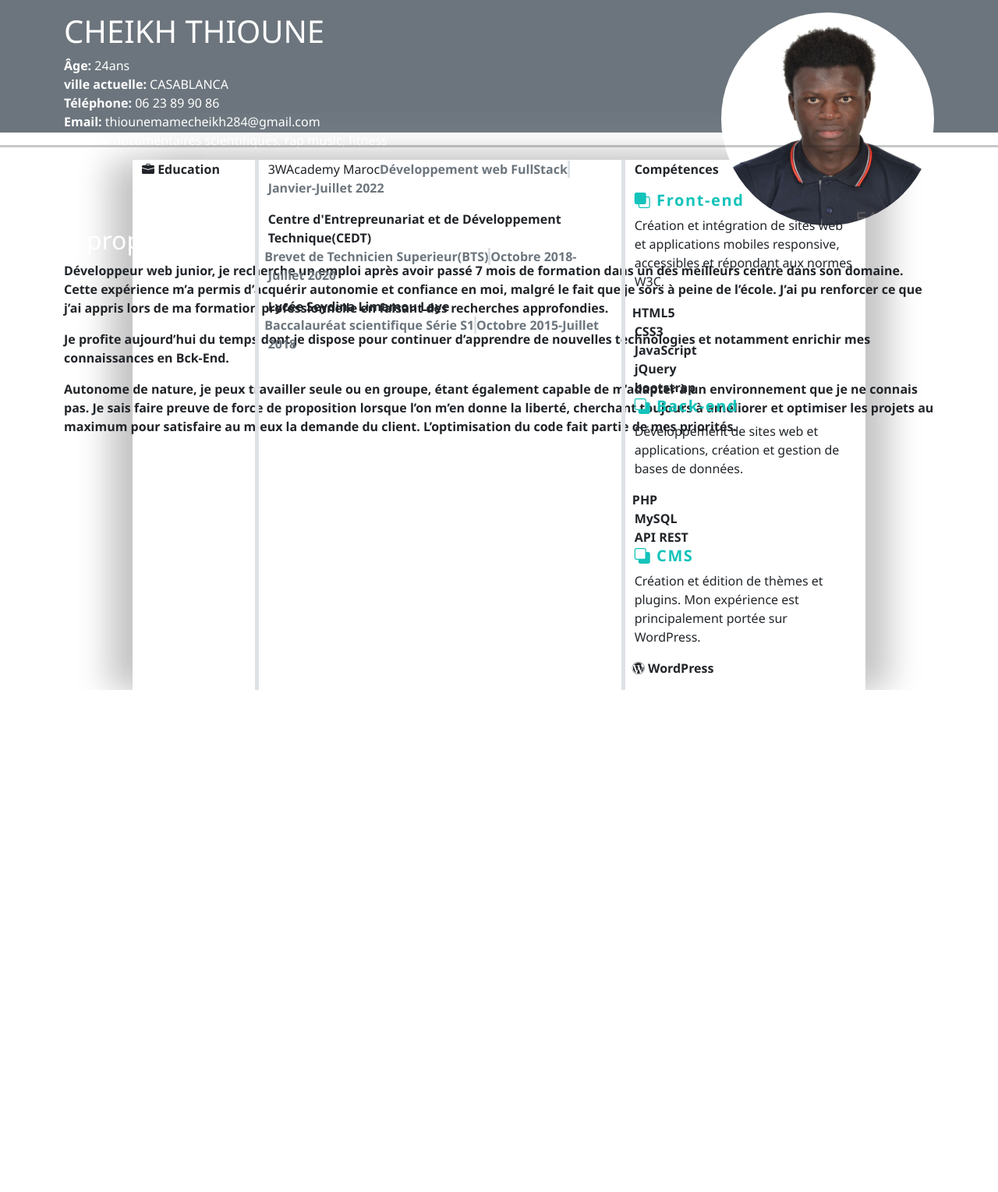
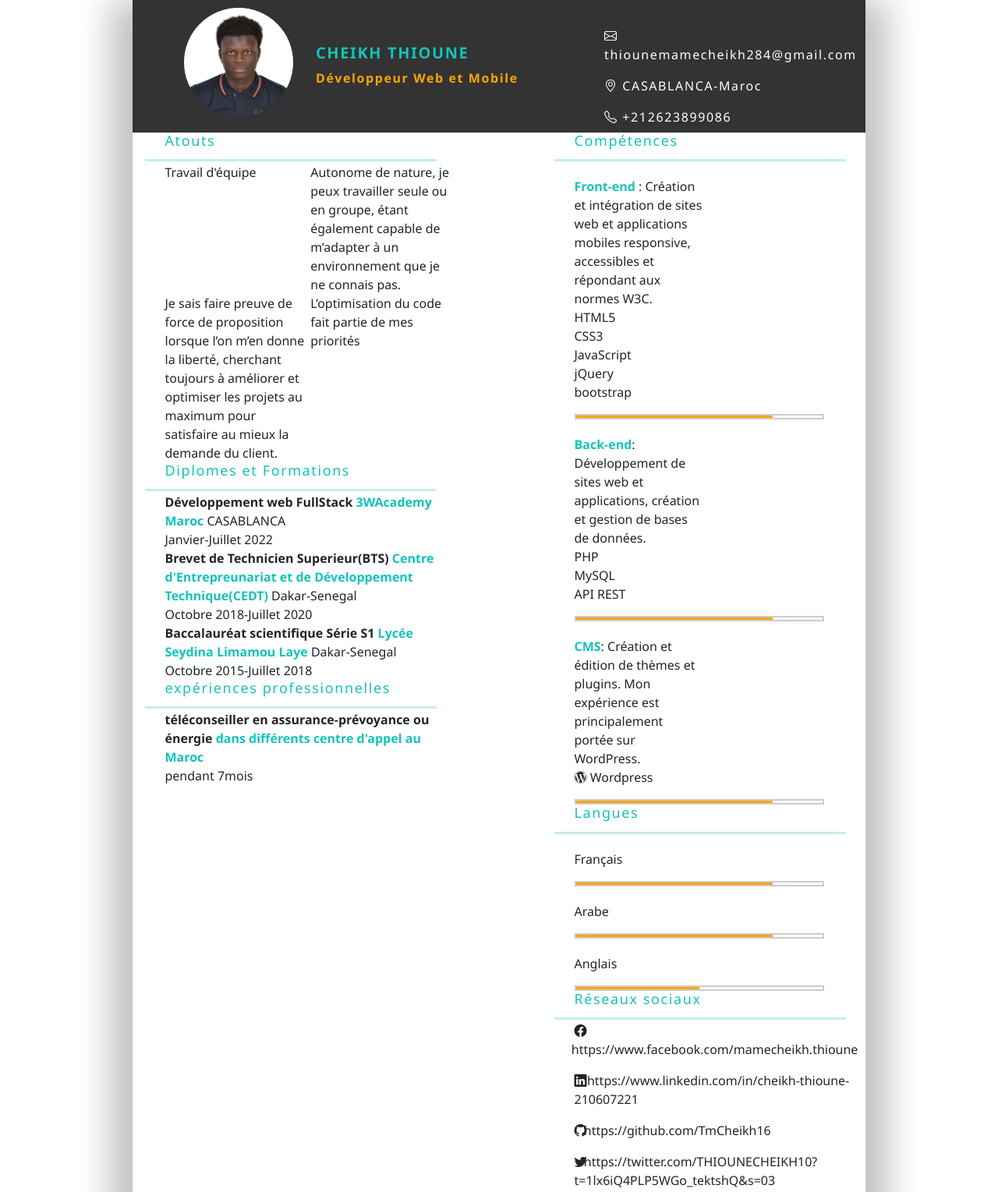
Before and after one commit to TmCheikh16/cvnumerique, a plain HTML site: page index.html in a window 1280 px wide. Shown: the top 1529 px of the page at 78% size. Before the commit the page ends 885 px from the top, so only its background shows below. Drawn offline with Linux system fonts and the light colour scheme; files whose address does not match are found by name.

Commit message:
Update index.html

```diff
--- a/index.html
+++ b/index.html
@@ -5,112 +5,135 @@
     <meta charset="UTF-8">
     <meta http-equiv="X-UA-Compatible" content="IE=edge">
     <meta name="viewport" content="width=device-width, initial-scale=1.0">
-    <title>cheikh-cv-inline</title>
+    <title>cheikh-thioune</title>
     <link rel="stylesheet" href="css/bootstrap.min.css">
     <link rel="stylesheet" href="css/bootstrap-icons.css">
     <link rel="stylesheet" href="css/style.css">
 </head>
 
 <body>
-    <header class="bg-secondary py-3">
-        <div class="container">
-            <div class="row">
-                <div class="col-md-6">
-                    <h1>CHEIKH THIOUNE</h1>
-                    <p>
-                        <b>Âge: </b> 24ans <br>
-                        <b>ville actuelle:</b> CASABLANCA <br>
-                        <b> Téléphone:</b> 06 23 89 90 86 <br>
-                        <b> Email:</b> thiounemamecheikh284@gmail.com <br>
-                        <b>Hobies:</b> documentaires scientifiques, rap music, fitness
-                    </p>
+    <main>
+        <header>
+            <div class="photo">
+                <img src="images/11.jpg" alt="profil" width="100%" height="100%">
+            </div>
+            <div class="descrip">
+                <h3>CHEIKH THIOUNE</h3>
+                <p class="post"> Développeur Web et Mobile </p>
+            </div>
+            <div class="right">
+                <p><i class="bi bi-envelope"></i> thiounemamecheikh284@gmail.com</p>
+                <p><i class="bi bi-geo-alt"></i> CASABLANCA-Maroc</p>
+                <p><i class="bi bi-telephone"></i> +212623899086</p>
+            </div>
+        </header>
+        <section class="section-left">
+            <h4>Atouts</h4>
+            <hr class="light">
+            <div class="atouts">
+                <div>Travail d'équipe</div>
+                <div> Autonome de nature, je peux travailler seule ou en groupe, étant également capable de m’adapter à un environnement que je ne connais pas.</div>
+                <div>Je sais faire preuve de force de proposition lorsque l’on m’en donne la liberté, cherchant toujours à améliorer et optimiser les projets au maximum pour satisfaire au mieux la demande du client. </div>
+                <div> L’optimisation du code fait partie de mes priorités</div>
+            </div>
+            <h4>Diplomes et Formations</h4>
+            <hr class="light">
+            <div class="div">
+                <div>
+                    <b> Développement web FullStack</b>
+                    <strong>3WAcademy Maroc </strong> CASABLANCA <br>Janvier-Juillet 2022
                 </div>
-                <div class="col-md-6 text-end">
-                    <img src="images/11.jpg" alt="mon-image" width="50%" class="rounded-circle">
+                <div>
+                    <b> Brevet de Technicien Superieur(BTS)</b>
+                    <strong>Centre d'Entrepreunariat et de Développement Technique(CEDT) </strong> Dakar-Senegal <br>Octobre 2018-Juillet 2020
+                </div>
+                <div>
+                    <b> Baccalauréat scientifique Série S1</b>
+                    <strong>Lycée Seydina Limamou Laye </strong> Dakar-Senegal <br>Octobre 2015-Juillet 2018
                 </div>
             </div>
-            <div class="row">
-                <div class="col-md-12">
-                    <h2> A propos de moi</h2>
-                    <p class="fw-bold text-dark"> Développeur web junior, je recherche un emploi après avoir passé 7 mois de formation dans un des meilleurs centre dans son domaine. Cette expérience m’a permis d’acquérir autonomie et confiance en moi, malgré le fait que je sors à
-                        peine de l’école. J’ai pu renforcer ce que j’ai appris lors de ma formation professionnelle en faisant des recherches approfondies.
-                    </p>
-                    <p class="fw-bold text-dark">
-                        Je profite aujourd’hui du temps dont je dispose pour continuer d’apprendre de nouvelles technologies et notamment enrichir mes connaissances en Bck-End.
-                    </p>
-                    <p class="fw-bold text-dark">
-                        Autonome de nature, je peux travailler seule ou en groupe, étant également capable de m’adapter à un environnement que je ne connais pas. Je sais faire preuve de force de proposition lorsque l’on m’en donne la liberté, cherchant toujours à améliorer et
-                        optimiser les projets au maximum pour satisfaire au mieux la demande du client. L’optimisation du code fait partie de mes priorités.
-                    </p>
+            <h4>expériences professionnelles</h4>
+            <hr class="light">
+            <div class="div">
+                <div>
+                    <b>téléconseiller en assurance-prévoyance ou énergie </b>
+                    <strong> dans différents centre d'appel au Maroc </strong> <br> pendant 7mois
+                </div>
+                <div>
+                    <b> </b>
+                    <strong> </strong> <br>
                 </div>
             </div>
-        </div>
-    </header>
-    <hr size="5" class="text-dark">
-    <main>
-        <section>
-            <div class="container">
-                <div class="row">
-                    <div class="col-md-2">
-                        <p class="fw-bold text-dark"><i class="bi bi-briefcase-fill"></i> Education
-                        </p>
+        </section>
+
+        <section class="section-right">
+            <h4>Compétences</h4>
+            <hr class="light">
+            <div class="skls">
+                <div class="po">
+                    <p><strong>Front-end</strong> : Création et intégration de sites web et applications mobiles responsive, accessibles et répondant aux normes W3C. <br> HTML5 <br> CSS3 <br> JavaScript <br> jQuery <br> bootstrap </p>
+                    <div class="cool">
+                        <div style="width: 80%;" class="niveau"></div>
                     </div>
-                    <div class="col-md-6 border-start border-5 bg-secondary.bg-gradient >
-                       <p class" fw-bold text-dark "> 3WAcademy Maroc
-                            <span class="fw-bold text-muted !imprtant border-end border-3 "> Développement web FullStack</span><span class=" fw-bold text-muted !imprtant "> Janvier-Juillet 2022</span>
-                        </p>
-                        <p>
-                            <p class="fw-bold text-dark "> Centre d'Entrepreunariat et de Développement Technique(CEDT) <br>
-                                <span class="fw-bold text-muted !imprtant border-end border-3 "> Brevet de Technicien Superieur(BTS)</span><span class=" fw-bold text-muted !imprtant "> Octobre 2018-Juillet 2020</span>
-                            </p>
-                            <p>
-                                <p class="fw-bold text-dark "> Lycée Seydina Limamou Laye <br>
-                                    <span class="fw-bold text-muted !imprtant border-end border-3 "> Baccalauréat scientifique Série S1</span><span class=" fw-bold text-muted !imprtant "> Octobre 2015-Juillet 2018</span>
-                                </p>
-                            </p>
-                        </p>
+                </div>
+                <div class="po">
+                    <p><strong>Back-end</strong>: Développement de sites web et applications, création et gestion de bases de données. <br> PHP <br> MySQL <br> API REST </p>
+                    <div class="cool">
+                        <div style="width: 80%;" class="niveau"></div>
                     </div>
-                    <div class="col-md-4 border-start border-5 pb-3 ">
-                        <p class="fw-bold text-dark "> Compétences</p>
-                        <h3>
-                            <i class="bi bi-front "></i> Front-end
-                        </h3>
-                        <P class=" fw-400 text-dark ">
-                            Création et intégration de sites web et applications mobiles responsive, accessibles et répondant aux normes W3C.
-                        </P>
-                        <span class=" fw-bold text-dark ">
-                            HTML5 <br>
-                            CSS3 <br>
-                            JavaScript <br>
-                            jQuery <br>
-                            bootstrap <br>
-                        </span>
-                        <h3>
-                            <i class="bi bi-back "></i> Back-end
-                        </h3>
-                        <p class="fw-400 text-dark ">
-                            Développement de sites web et applications, création et gestion de bases de données.
-                        </p>
-                        <span class="fw-bold text-dark ">
-                            PHP <br>
-                            MySQL <br>
-                            API REST <br>
-                        </span>
-                        <h3>
-                            <i class="bi bi-back "></i> CMS
+                </div>
+                <div class="po">
+                    <p><strong>CMS</strong>: Création et édition de thèmes et plugins. Mon expérience est principalement portée sur WordPress. <br>
 
-                        </h3>
-                        <p class="fw-400 text-dark ">
-                            Création et édition de thèmes et plugins. Mon expérience est principalement portée sur WordPress.
-
-                        </p>
-                        <span class="fw-bold text-dark ">
-                            <i class="bi bi-wordpress "></i> WordPress
-                        </span>
+                        <i class="bi bi-wordpress"></i> Wordpress </p>
+                    <div class="cool">
+                        <div style="width: 80%;" class="niveau"></div>
                     </div>
                 </div>
             </div>
+            <h4>Langues</h4>
+            <hr class="light">
+            <div class="skls">
+                <div class="po">
+                    <p>Français</p>
+                    <div class="cool">
+                        <div style="width: 80%;" class="niveau"></div>
+                    </div>
+                </div>
+                <div class="po">
+                    <p>Arabe</p>
+                    <div class="cool">
+                        <div style="width: 80%;" class="niveau"></div>
+                    </div>
+                </div>
+                <div class="po">
+                    <p>Anglais</p>
+                    <div class="cool">
+                        <div style="width: 50%;" class="niveau"></div>
+                    </div>
+                </div>
+            </div>
+            <h4>Réseaux sociaux</h4>
+            <hr class="light">
+            <div class="interet">
+                <p><i class="bi bi-facebook"></i> <span>https://www.facebook.com/mamecheikh.thioune</span></p>
+                <p><i class="bi bi-linkedin"></i> <span>https://www.linkedin.com/in/cheikh-thioune-210607221</span></p>
+                <p><i class="bi bi-github"></i><span>https://github.com/TmCheikh16</span> </p>
+                <p><i class="bi bi-twitter"></i><span>https://twitter.com/THIOUNECHEIKH10?t=1lx6iQ4PLP5WGo_tektshQ&s=03</span> </p>
+            </div>
+            <h4>Hobies</h4>
+            <hr class="light">
+            <div class="interet">
+                <div><b>Documentaires Scientifiques</b></div>
+                <div><b>fitness</b></div>
+                <div><b>rap music</b></div>
+            </div>
         </section>
+        <!--fin de la section-->
+        <div class="srkl">
+
+        </div>
+        <hr class="light">
     </main>
 </body>
 
```
